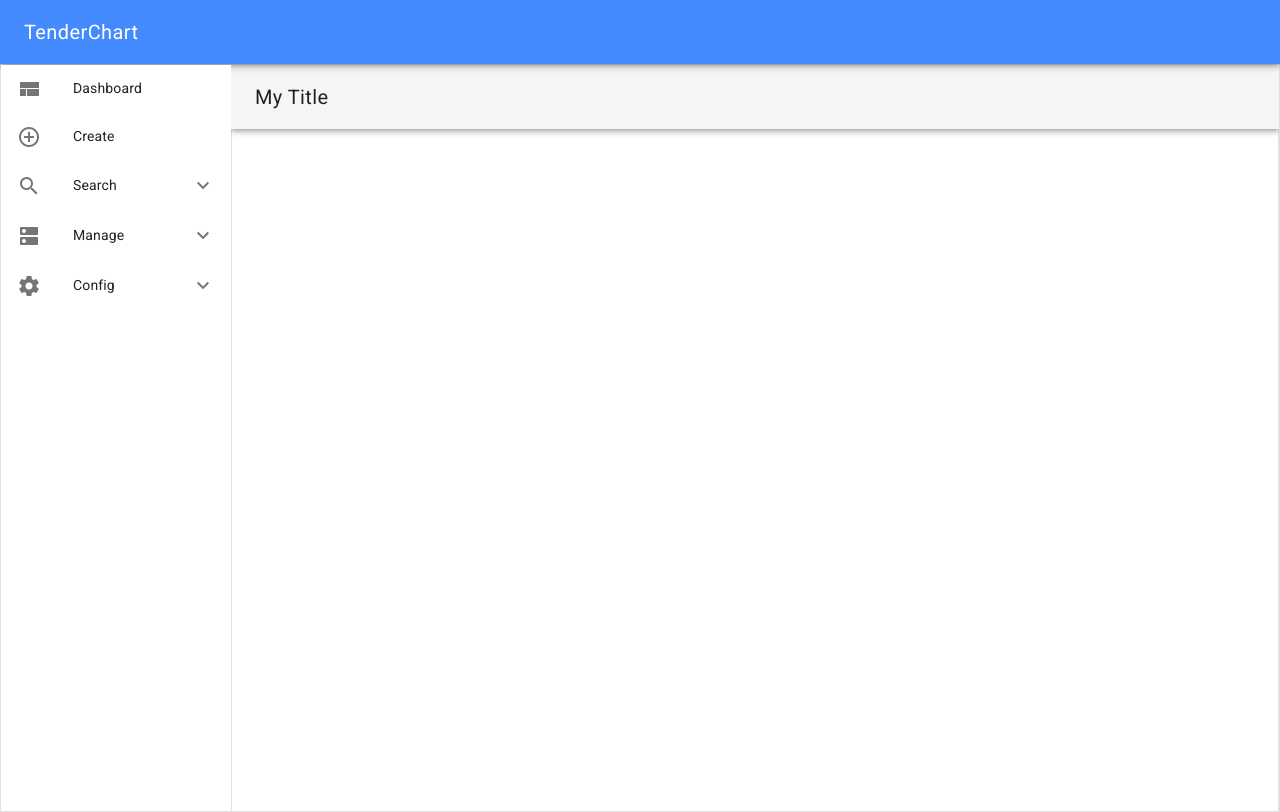
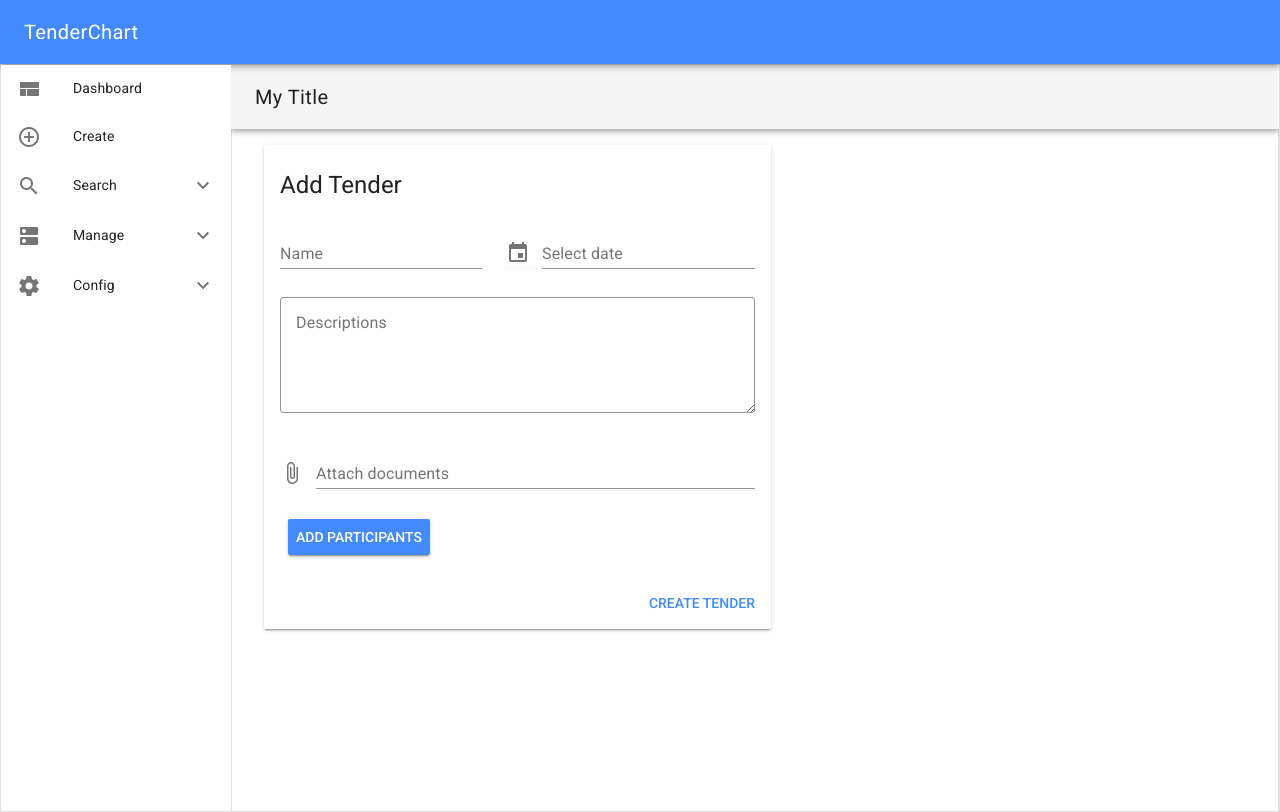
Before and after one commit to TenderChain/frontend, a Vue app: page /#/add in a window 1280 px wide. Before the commit this address led to /#/. Built offline with nearby package versions, Linux system fonts and the light colour scheme.

Commit message:
add tender view

```diff
--- /dev/null
+++ b/src/components/AddParticipants.vue
@@ -0,0 +1,55 @@
+<script>
+export default {
+  name: "AddParticipants",
+  data: () => ({
+    showDialog: false
+  })
+};
+</script>
+
+<style lang="scss" scoped>
+.md-dialog {
+  max-width: 768px;
+}
+</style>
+
+<template>
+  <div>
+    <md-dialog :md-active.sync="showDialog">
+      <md-dialog-title>Add Participants</md-dialog-title>
+      <div>
+      <form novalidate class="md-layout">
+      <md-card-content>
+        <div class="md-layout md-gutter">
+            <div class="md-layout-item md-small-size-100">
+              <md-field>
+                <label for="first-name">Name</label>
+                <md-input name="first-name" id="first-name" autocomplete="given-name"  />
+                <span class="md-error">The first name is required</span>
+              </md-field>
+            </div>
+
+            <div class="md-layout-item md-small-size-100">
+              <md-field >
+                <label for="last-name">e-mail</label>
+                <md-input name="last-name" id="last-name" autocomplete="family-name" />
+                <span class="md-error" >The last name is required</span>
+                <span class="md-error" >Invalid last name</span>
+              </md-field>
+            </div>
+          </div>
+      </md-card-content>
+      </form>
+      </div>
+
+
+
+      <md-dialog-actions>
+        <md-button class="md-primary" @click="showDialog = false">Close</md-button>
+        <md-button class="md-primary" @click="showDialog = false">Add</md-button>
+      </md-dialog-actions>
+    </md-dialog>
+
+    <md-button class="md-primary md-raised" @click="showDialog = true">Add participants</md-button>
+  </div>
+</template>
--- /dev/null
+++ b/src/components/AddTender.vue
@@ -0,0 +1,69 @@
+<script>
+import MultiFileUpload from './MultiFileUpload';
+import AddParticipants from './AddParticipants';
+export default {
+  name: 'AddTender',
+  components: {
+      MultiFileUpload,
+      AddParticipants,
+  }
+};
+</script>
+
+<template>
+  <div>
+    <form novalidate class="md-layout">
+      <md-card class="md-layout-item md-size-50 md-small-size-100">
+        <md-card-header>
+          <div class="md-title">Add Tender</div>
+        </md-card-header>
+
+        <md-card-content>
+          <div class="md-layout md-gutter">
+            <div class="md-layout-item md-small-size-100">
+              <md-field>
+                <label for="name">Name</label>
+                <md-input name="name" id="name" autocomplete="given-name"/>
+                <span class="md-error" >The name is required</span>
+                <span class="md-error" >Invalid name</span>
+              </md-field>
+            </div>
+
+            <div class="md-layout-item md-small-size-100">
+                <md-datepicker v-model="selectedDate">
+                    <label>Select date</label>
+                </md-datepicker>
+            </div>
+          </div>
+
+          <div class="md-layout md-gutter">
+              <div class="md-layout-item md-small-size-100">
+            <md-field>
+            <label>Descriptions</label>
+            <md-textarea v-model="textarea"></md-textarea>
+            </md-field>
+            </div>
+          </div>
+
+          <div class="md-layout md-gutter">
+              <div class="md-layout-item md-small-size-100">
+              <multi-file-upload />
+              </div>
+          </div>
+
+          <div class="md-layout md-gutter">
+              <div class="md-layout-item md-small-size-100">
+                  <add-participants />
+              </div>
+          </div>
+        </md-card-content>
+
+        <md-card-actions>
+          <md-button type="submit" class="md-primary">Create tender</md-button>
+        </md-card-actions>
+      </md-card>
+
+      <md-snackbar>The tender was saved with success!</md-snackbar>
+    </form>
+  </div>
+</template>
--- /dev/null
+++ b/src/components/MultiFileUpload.vue
@@ -0,0 +1,19 @@
+<script>
+  export default {
+    name: 'MultiFile',
+    data: () => ({
+      initial: 'vue-material-is-awesome.jpg',
+      single: null,
+      placeholder: null,
+      disabled: null,
+      multiple: null
+    })
+  }
+</script>
+
+<template>
+    <md-field>
+      <label>Attach documents</label>
+      <md-file v-model="multiple" multiple />
+    </md-field>
+</template>
--- a/src/router/index.js
+++ b/src/router/index.js
@@ -1,6 +1,7 @@
 import Vue from 'vue';
 import Router from 'vue-router';
 import Login from '@/components/Login';
+import AddTender from '@/components/AddTender';
 
 Vue.use(Router);
 
@@ -11,5 +12,10 @@ export default new Router({
       name: 'Login',
       component: Login,
     },
+    {
+      path: '/add',
+      name: 'AddTender',
+      component: AddTender,
+    }
   ],
 });
```
